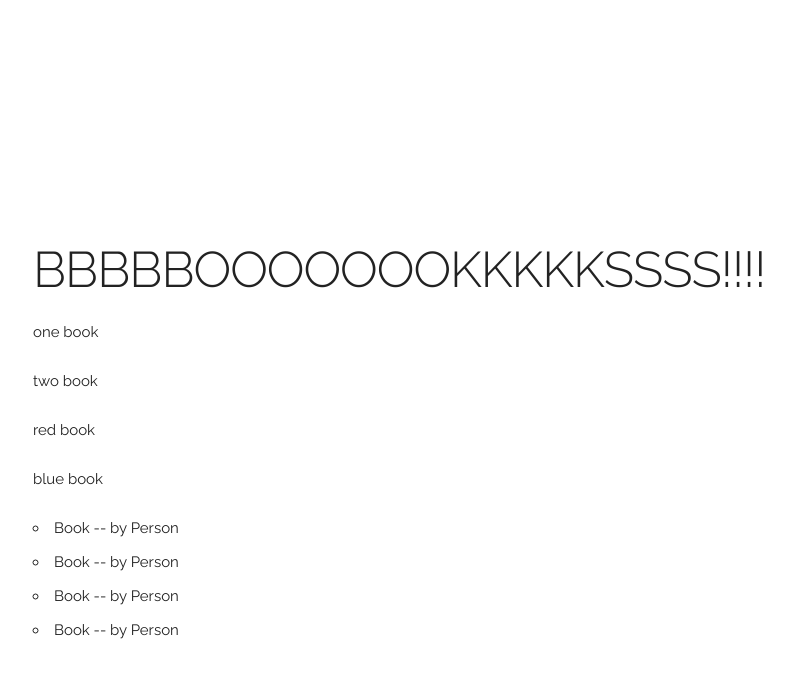
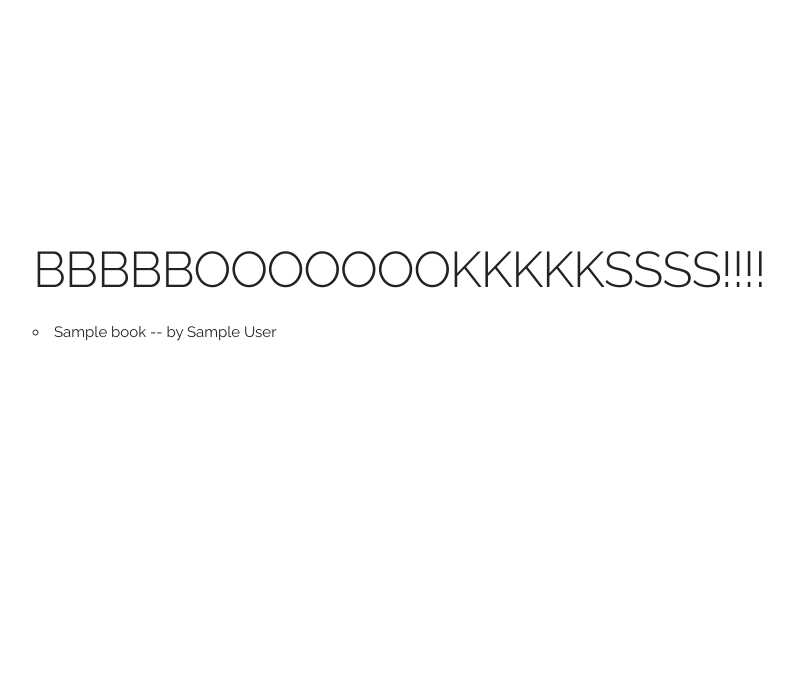
Before and after one commit to jarrighi/pyladiespdx-books, a Flask app: page / in a window 1280 px wide. Shown: the top 678 px of the page, without its empty margins (127-920 px from the left). Run offline with Flask 2, Linux system fonts and the light colour scheme; tables that the repository leaves empty hold one stand-in row (values such as "Sample post").

Commit message:
Make books page get book data from db

```diff
--- a/app/templates/books.html
+++ b/app/templates/books.html
@@ -1,11 +1,6 @@
 {% extends 'base.html' %}
 {% block content %}
 <h1> BBBBBOOOOOOOKKKKKSSSS!!!! </h1>
-<p> one book </p>
-<p> two book </p>
-<p> red book </p>
-<p> blue book </p>
-
 <ul>
 {% for book in books %}
   <li>{{ book.title }} -- by {{ book.author }}</li>
--- a/app/views.py
+++ b/app/views.py
@@ -1,12 +1,16 @@
-from app import app
+from app import app, db, models
 from flask import render_template
 
 @app.route('/')
 def get_books():
-    books = [{"title": "Book", "author": "Person"},
-             {"title": "Book", "author": "Person"},
-             {"title": "Book", "author": "Person"},
-             {"title": "Book", "author": "Person"}]
+    books = []
+
+    query = db.session.query(models.Book)
+    for book in query:
+        book_dict = {}
+        book_dict["title"] = book.title
+        book_dict["author"] = book.author
+        books.append(book_dict)
     return render_template('books.html', books=books)
 
 @app.route('/books/<book>')
```
Also changed, not shown: nextsteps.md (renamed from today.txt, +13 -7 lines).
